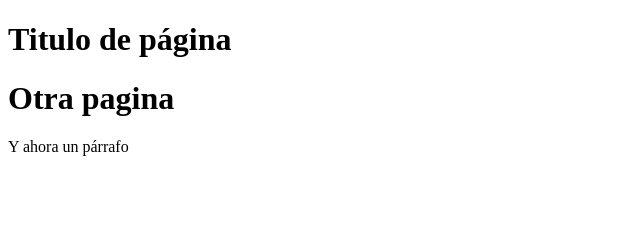
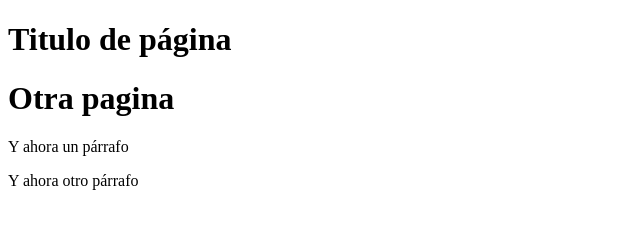
Before and after one commit to samores/Proyecto-1, a plain HTML site: page index.html in a window 1280 px wide. Shown: the whole page, without its empty margins (0-640 px from the left). Drawn offline with Linux system fonts and the light colour scheme.

Commit message:
Más párrafos

```diff
--- a/index.html
+++ b/index.html
@@ -10,5 +10,6 @@
     <h1>Titulo de página</h1>
     <h1>Otra pagina</h1>
     <p>Y ahora un párrafo</p>
+    <p>Y ahora otro párrafo</p>
 </body>
 </html>
```
